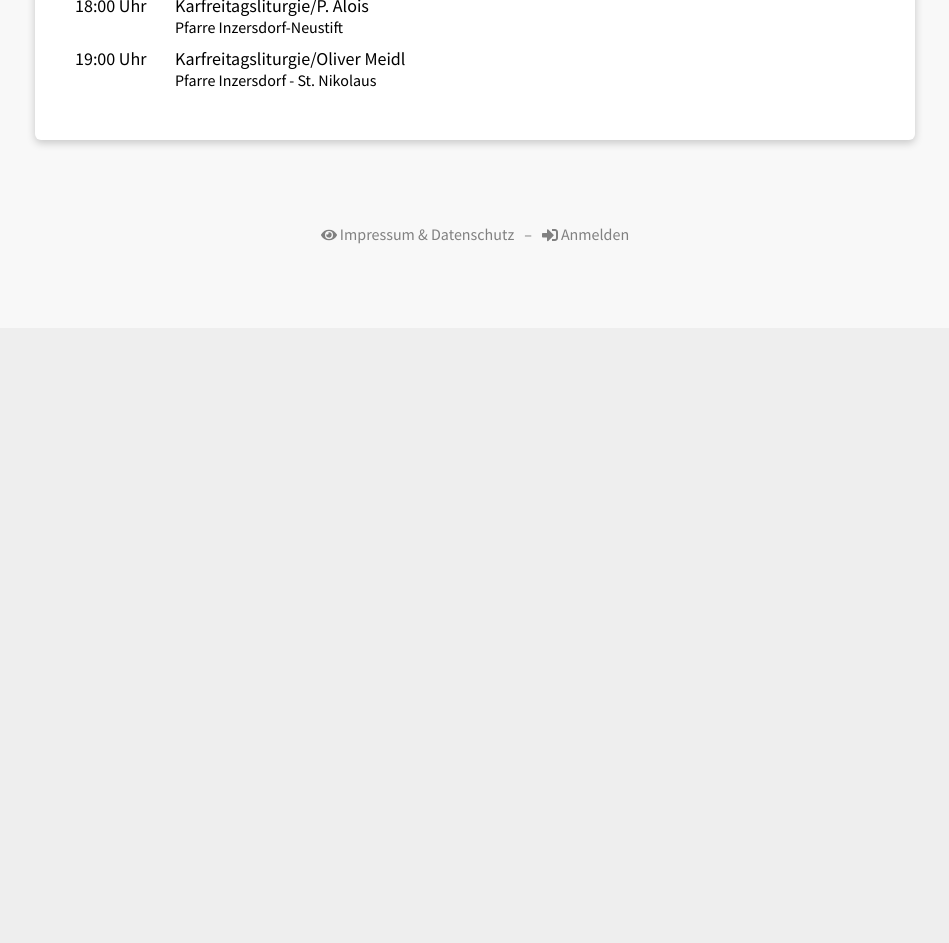
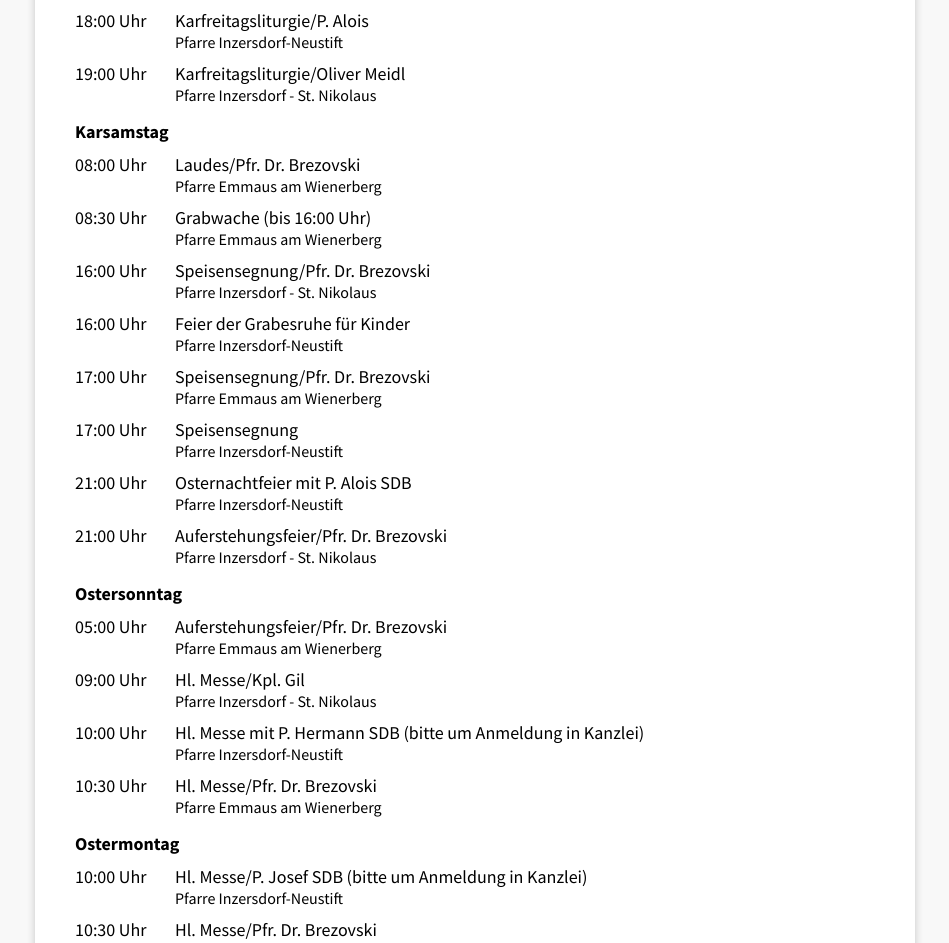
Before and after one commit to wolkoman/eni-app, a React (Create React App) app: page / in a window 1280 px wide. Shown: the part 1100-2043 px from the top of the page, without its empty margins (165-1114 px from the left). Before the commit the page ends 1428 px from the top, so only its background shows below. Built offline with nearby package versions, Linux system fonts and the light colour scheme; a web font is replaced by a local one.

Commit message:
Insert Osterzeit

```diff
--- a/src/pages/LandingPage/LandingPage.tsx
+++ b/src/pages/LandingPage/LandingPage.tsx
@@ -14,7 +14,7 @@ export default () => (
     <Title/>
     <Churches/>
     <Box label="Termine" padded={true} styled={true}>
-      <div style={{ fontSize: 18, fontWeight: "bold", marginBottom: 10}}>Karfreitag</div>
+      <div style={{ fontSize: 18, fontWeight: "bold", marginBottom: 10, marginTop: 15}}>Karfreitag</div>
       <Event time="14:30 Uhr" label="Die sieben Worte Jesu am Kreuz" ort={Ort.NEUSTIFT}/>
       <Event time="15:00 Uhr" label="Gedenken der Todesstunde Jesu (Kreuzwegandacht)" ort={Ort.NIKOLAUS}/>
       <Event time="15:00 Uhr" label="7 Worte Jesu am Kreuz/Pfr. Dr. Brezovski" ort={Ort.EMMAUS}/>
@@ -23,6 +23,26 @@ export default () => (
       <Event time="18:00 Uhr" label="Karfreitagsliturgie/Pfr. Dr. Brezovski" ort={Ort.EMMAUS}/>
       <Event time="18:00 Uhr" label="Karfreitagsliturgie/P. Alois" ort={Ort.NEUSTIFT}/>
       <Event time="19:00 Uhr" label="Karfreitagsliturgie/Oliver Meidl" ort={Ort.NIKOLAUS}/>
+
+      <div style={{ fontSize: 18, fontWeight: "bold", marginBottom: 10, marginTop: 15}}>Karsamstag</div>
+      <Event time="08:00 Uhr" label="Laudes/Pfr. Dr. Brezovski" ort={Ort.EMMAUS}/>
+      <Event time="08:30 Uhr" label="Grabwache (bis 16:00 Uhr)" ort={Ort.EMMAUS}/>
+      <Event time="16:00 Uhr" label="Speisensegnung/Pfr. Dr. Brezovski" ort={Ort.NIKOLAUS}/>
+      <Event time="16:00 Uhr" label="Feier der Grabesruhe für Kinder" ort={Ort.NEUSTIFT}/>
+      <Event time="17:00 Uhr" label="Speisensegnung/Pfr. Dr. Brezovski" ort={Ort.EMMAUS}/>
+      <Event time="17:00 Uhr" label="Speisensegnung" ort={Ort.NEUSTIFT}/>
+      <Event time="21:00 Uhr" label="Osternachtfeier mit P. Alois SDB" ort={Ort.NEUSTIFT}/>
+      <Event time="21:00 Uhr" label="Auferstehungsfeier/Pfr. Dr. Brezovski" ort={Ort.NIKOLAUS}/>
+
+      <div style={{ fontSize: 18, fontWeight: "bold", marginBottom: 10, marginTop: 15}}>Ostersonntag</div>
+      <Event time="05:00 Uhr" label="Auferstehungsfeier/Pfr. Dr. Brezovski" ort={Ort.EMMAUS}/>
+      <Event time="09:00 Uhr" label="Hl. Messe/Kpl. Gil" ort={Ort.NIKOLAUS}/>
+      <Event time="10:00 Uhr" label="Hl. Messe mit P. Hermann SDB (bitte um Anmeldung in Kanzlei)" ort={Ort.NEUSTIFT}/>
+      <Event time="10:30 Uhr" label="Hl. Messe/Pfr. Dr. Brezovski" ort={Ort.EMMAUS}/>
+
+      <div style={{ fontSize: 18, fontWeight: "bold", marginBottom: 10, marginTop: 15}}>Ostermontag</div>
+      <Event time="10:00 Uhr" label="Hl. Messe/P. Josef SDB (bitte um Anmeldung in Kanzlei)" ort={Ort.NEUSTIFT}/>
+      <Event time="10:30 Uhr" label="Hl. Messe/Pfr. Dr. Brezovski" ort={Ort.EMMAUS}/>
     </Box>
   </div>
 );
```
